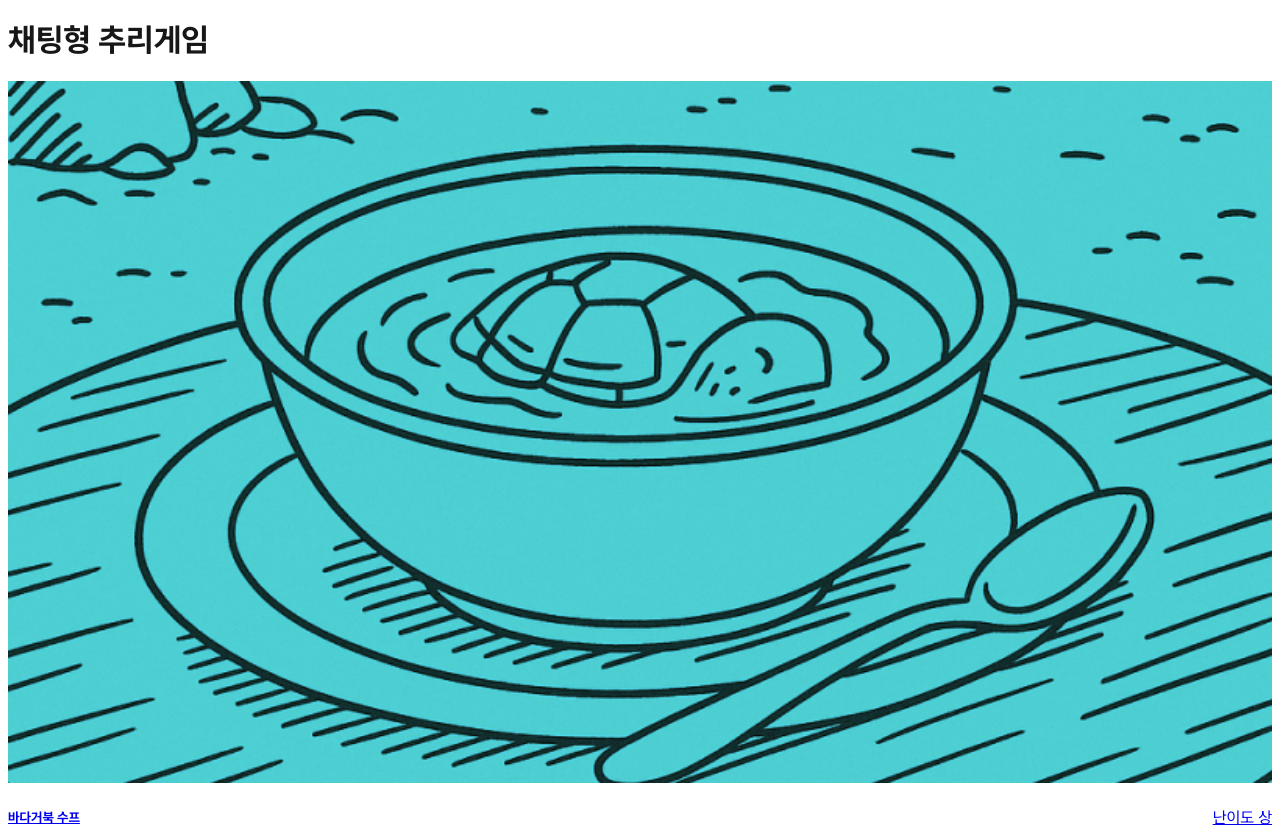
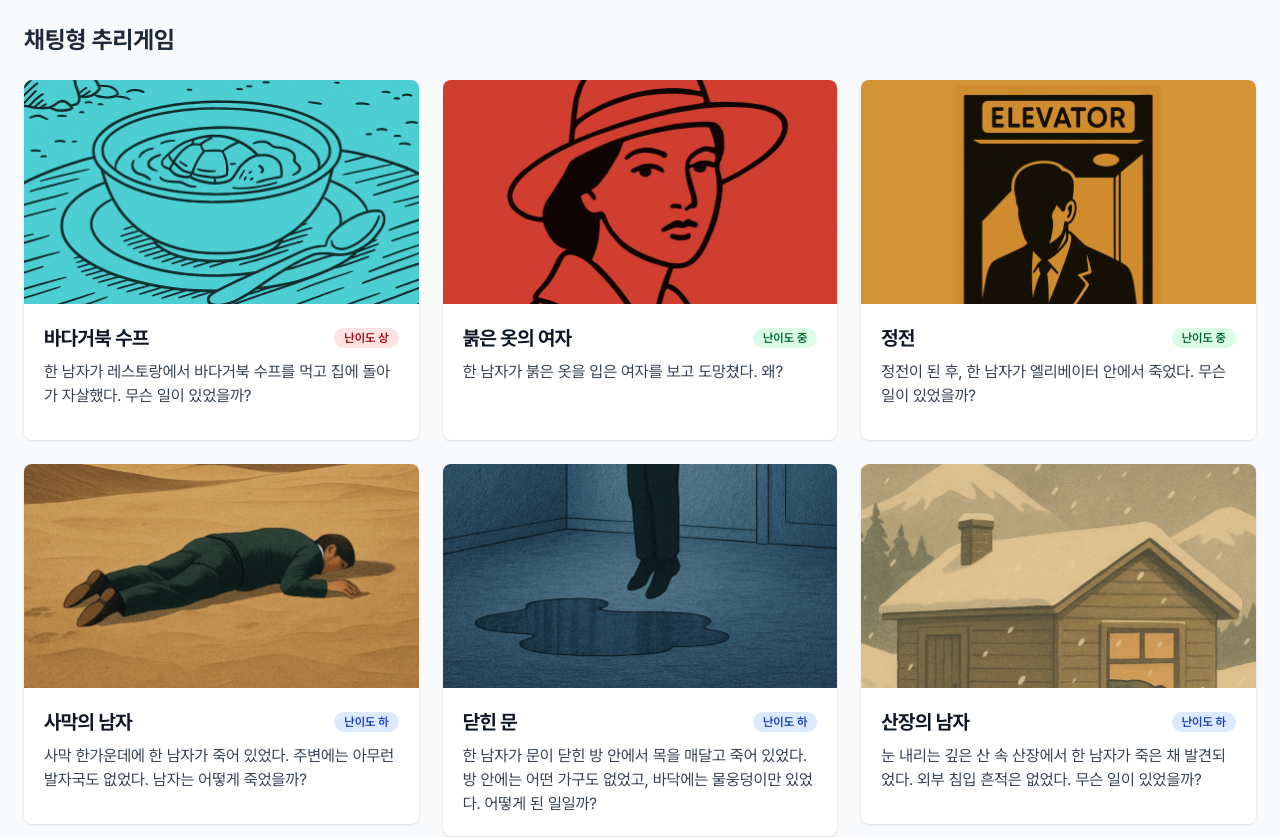
Before and after one commit to noltapaak/turtlesoup-chat, a Next.js app: page /scenarios in a window 1280 px wide. Shown: the top 837 px of the page. Built offline with nearby package versions, Linux system fonts and the light colour scheme.

Commit message:
fix: Tailwind CSS v4 설정 적용 및 최종 빌드 오류 해결

```diff
--- a/postcss.config.js
+++ b/postcss.config.js
@@ -1,6 +1,5 @@
 module.exports = {
   plugins: {
-    tailwindcss: {},
-    autoprefixer: {},
+    '@tailwindcss/postcss': {},
   },
 };
--- a/src/app/globals.css
+++ b/src/app/globals.css
@@ -1,6 +1,4 @@
-@tailwind base;
-@tailwind components;
-@tailwind utilities;
+@import "tailwindcss";
 
 :root {
   --background: #ffffff;
```
